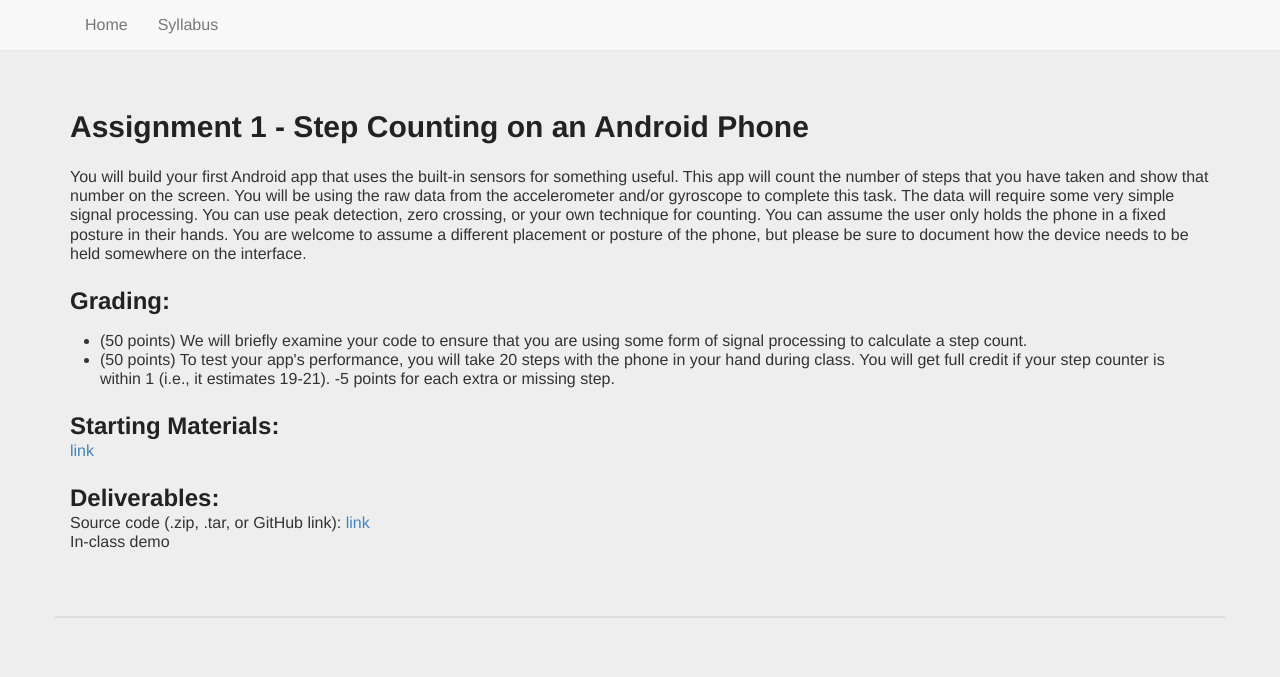
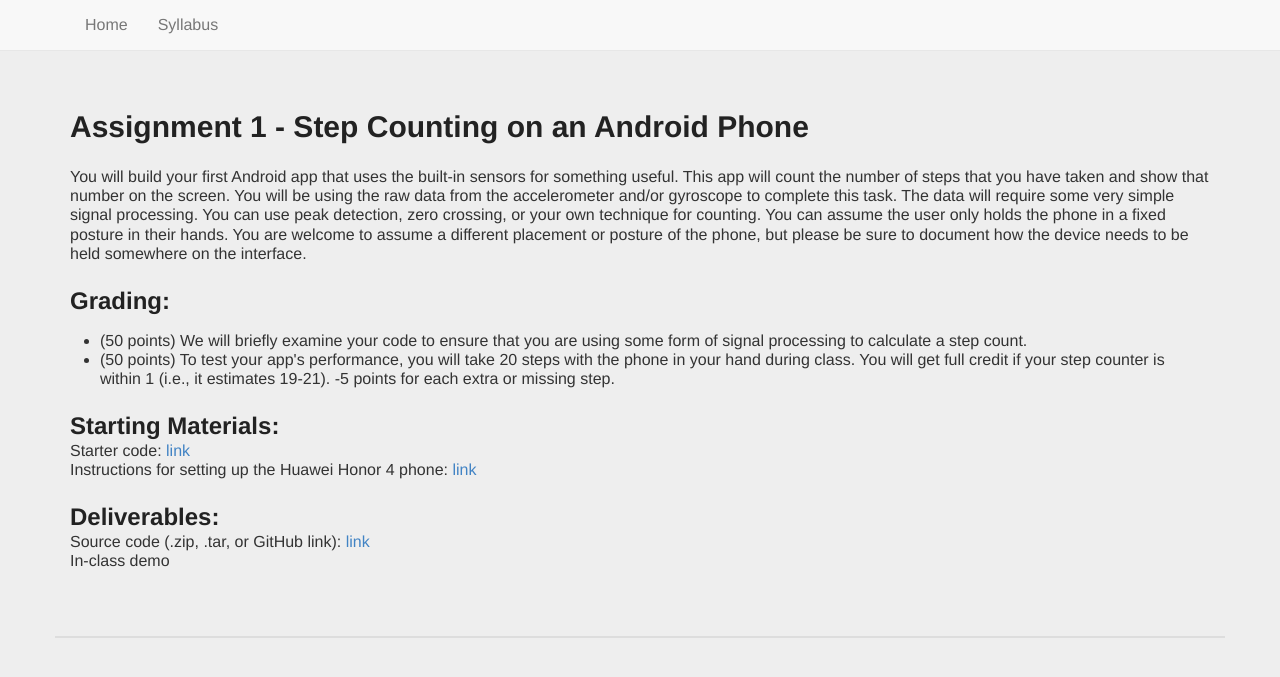
Before and after one commit to mariakakis/mhealth-course, a Jekyll site: the page built from _assignments/assignment1.md, in a window 1280 px wide. Shown: the top 677 px of the page. Built offline with Jekyll 4.4.1, drawn with Linux system fonts in a browser that asks for light colours; some web fonts are replaced.

Commit message:
adding link to setting up the e phones

```diff
--- a/_assignments/assignment1.md
+++ b/_assignments/assignment1.md
@@ -11,7 +11,9 @@ grading:
 <!-- extra_credit:
 - (+5 points) Demonstrate that your step counter can work for any orientation (e.g., in hand face up, up against the ear). You can assume that the phone will stay in roughly the same orientation the whole time.
 - (+5 points) Your demo can work on both yourself and one of the instructors. -->
-starting_materials: <a href="https://github.com/atm15/Assignment1Starter" target="_blank">link</a>
+starting_materials: |
+    Starter code: <a href="https://github.com/atm15/Assignment1Starter" target="_blank">link</a><br/>
+    Instructions for setting up the Huawei Honor 4 phone: <a href="https://docs.google.com/presentation/d/1D8u7g2ZPk1vpMLQ_EQ_X6P_ygRz9F2eNxd6CcDQRdoo/edit?usp=sharing" target="_blank">link</a>
 deliverables: |
     Source code (.zip, .tar, or GitHub link): <a href="https://canvas.uw.edu/courses/1131076/assignments/4143491" target="_blank">link</a><br/>
     In-class demo
```
